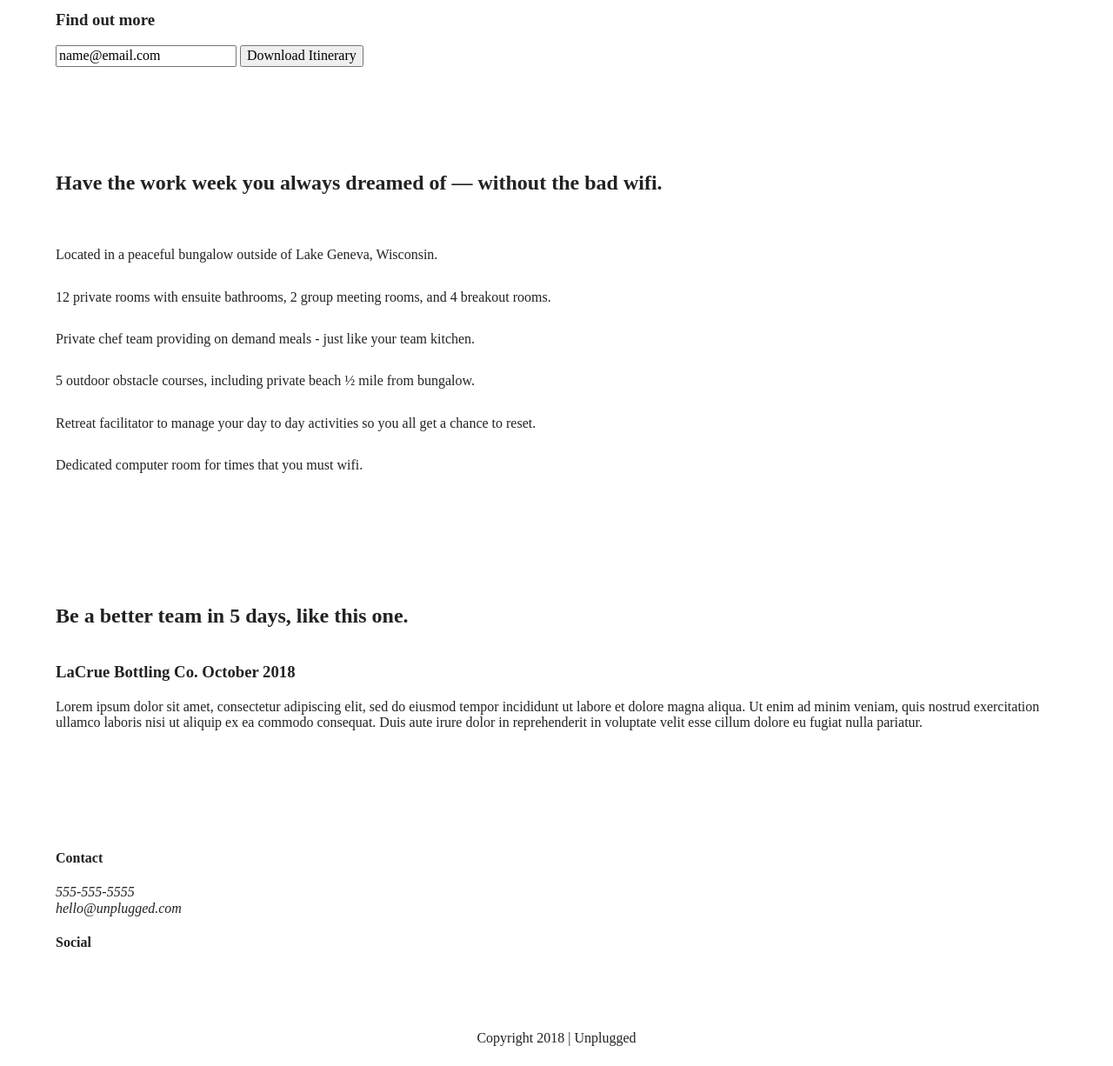
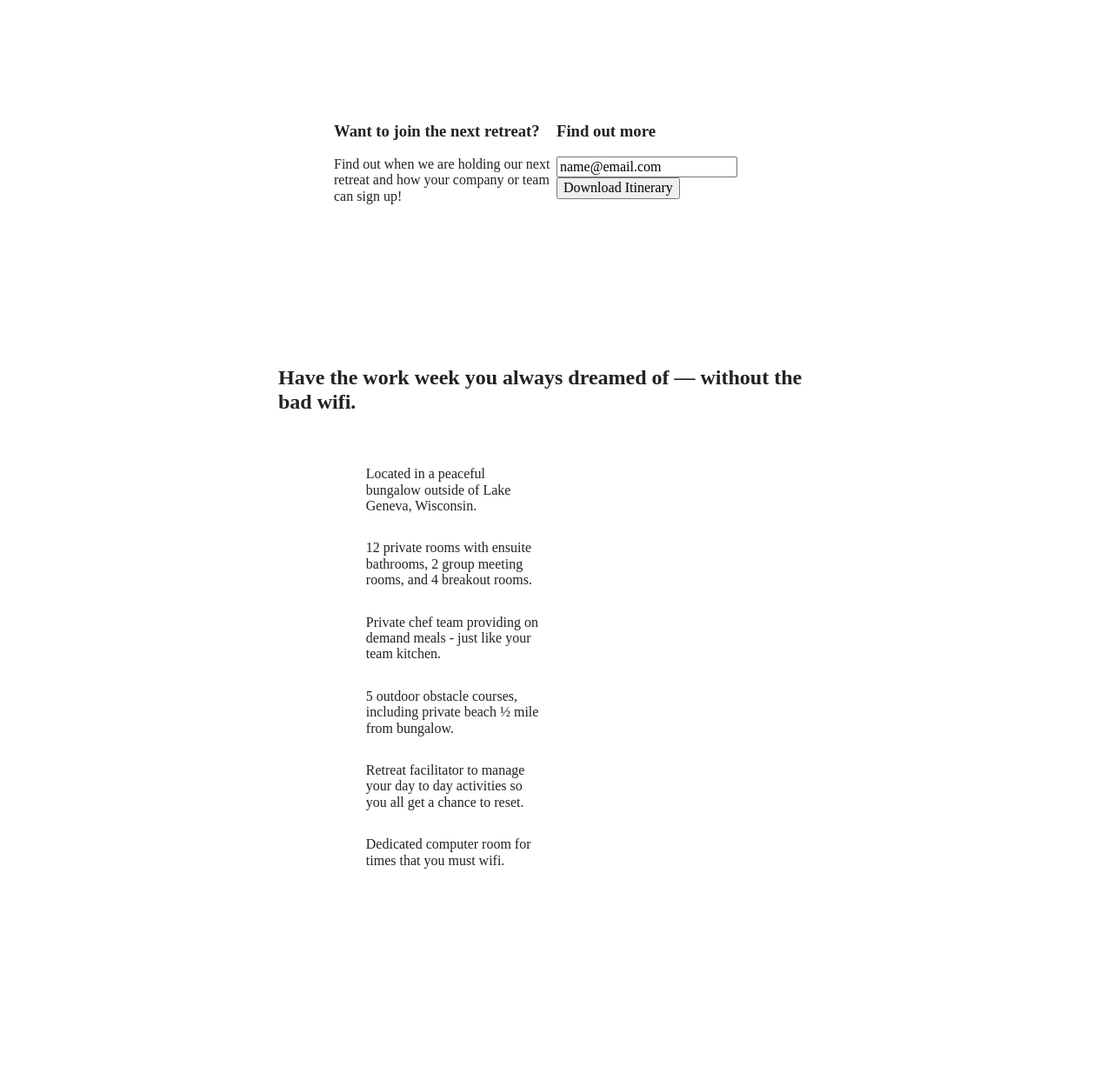
Before and after one commit to televisionbox/coding-responsive-websites, a website built with Parcel: page unplugged-retreat/index.html in a window 1280 px wide. Shown: the part 520-1746 px from the top of the page at 87% size. Built offline with nearby package versions, Linux system fonts and the light colour scheme.

Commit message:
Updated CSS - Responsive

```diff
--- a/unplugged-retreat/css/main.css
+++ b/unplugged-retreat/css/main.css
@@ -363,6 +363,104 @@ faq {
    These examples override the primary ('mobile first') styles.
    Modify as content requires.
    ========================================================================== */
+@media only screen and (min-width: 768px) {
+/*Tablet styles here*/
+
+.content-wrapper {
+    max-width: 640px;
+    margin: 100px 0;
+}
+
+/* Header */
+
+header {
+    justify-content: space-around;
+    padding: 33px 0;
+}
+
+header .content-wrapper {
+    justify-content: space-between;
+    width: 100%;
+}
+
+header nav {
+    width: 20%;
+}
+
+header nav ul {
+    justify-content: space-between;
+}
+
+.header-divider {
+    display: none;
+}
+
+/* Hero Area */
+
+/* Aside */
+aside .content-wrapper {
+  display: flex;
+    justify-content: center;
+    flex-flow: row wrap;
+    margin: 50px 0;
+}
+
+aside .content-wrapper .form-description,
+aside .content-wrapper .form {
+    width: 40%;
+    margin: 0;
+}
+
+/* Features */
+
+.features article {
+    display: flex;
+    justify-content: center;
+    align-items: center;
+    flex-flow: column wrap;
+    flex-basis: 50%;
+}
+
+.features .features-item-description {
+    width: 50%;
+}
+
+/* Reviews */
+.reviews article {
+    display: flex;
+    justify-content: space-between;
+}
+
+.reviews article div {
+    width: 49%;
+}
+
+/* Footer */
+footer .content-wrapper {
+    width: 65%;
+    margin: 100px 0;
+}
+
+.footer-content {
+    display: flex;
+    justify-content: space-between;
+    align-items: center;
+}
+
+footer .contact {
+    margin-bottom: 0;
+}
+
+footer .copyright {
+    width: 100%;
+}
+
+}
+
+@media only screen and (min-width: 1200px) {
+/*Desktop styles here*/
+}
+
 
 @media only screen and (min-width: 35em) {
   /* Style adjustments for viewports that meet the condition */
```
